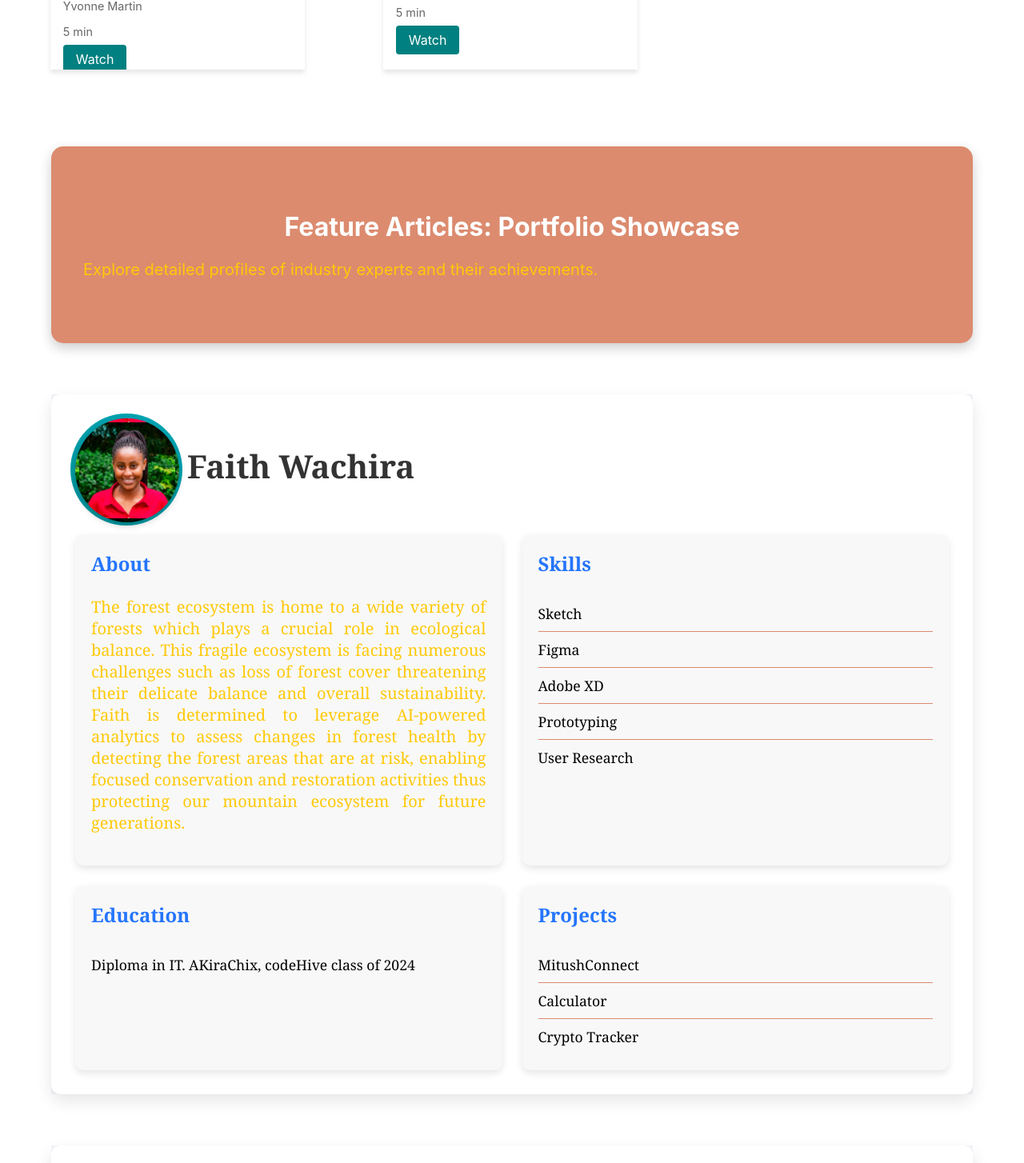
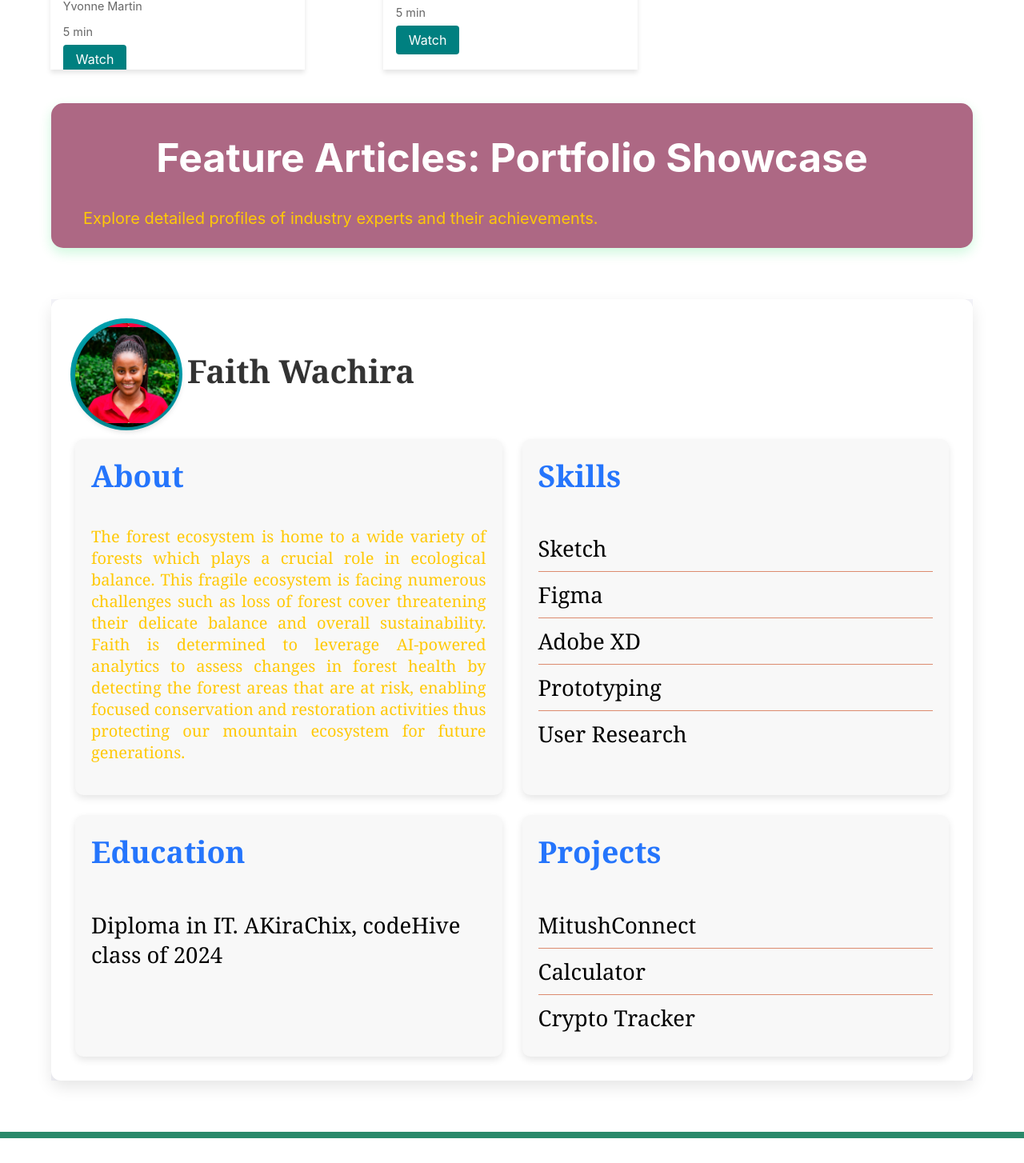
Before and after one commit to Maureen-Wangari/Kishya_website, a React (Create React App) app: page /blogs in a window 1280 px wide. Shown: the part 2051-3505 px from the top of the page at 80% size. Built offline with nearby package versions, Linux system fonts and the light colour scheme.

Commit message:
add title changes and color scheme updates

```diff
--- a/src/Podcast/index.css
+++ b/src/Podcast/index.css
@@ -3,7 +3,7 @@
   background-size: left;
   background-position: center;
   height: 45.8vh;
-  margin-top: 6%;
+  margin-top: 2%;
   display: flex;
   justify-content: left;
   gap: 5%;
@@ -33,8 +33,8 @@
 }
 
 .podcast-content {
-  background-color: rgba(245, 163, 12, 0.861);
-  color: #000000;
+  background-color: rgba(7, 76, 59, 0.861);
+  color: #ffffff;
   padding: 3rem;
   border-radius: 20px;
   width: 80%;
@@ -43,6 +43,11 @@
   top: 30%;
   z-index: 1;
   box-shadow: 0 4px 6px rgba(0, 0, 0, 0.1);
+}
+
+.michead{
+  font-size: 30px;
+  margin-left: 25%;
 }
 
 .podcast-content h1 {
--- a/src/Podcast/index.js
+++ b/src/Podcast/index.js
@@ -16,6 +16,12 @@ const Podcast = () => {
   };
 
   return (
+    <div>
+            <header className="headerportfolio">
+        <h1>Behind The Mic: Kishya Podcast</h1>
+        <p>The Pulse Of Progress</p>
+      </header>
+
     <div className="podcast-container">
          <div>
         <img src='Images/podcastimage.jpeg' alt='' className='podMic'/>
@@ -51,6 +57,7 @@ const Podcast = () => {
       </div>
 
     </div>
+    </div>
   );
 };
 
--- a/src/PortfolioPage/index.css
+++ b/src/PortfolioPage/index.css
@@ -5,16 +5,25 @@
     background: #F4F4F9;
     color: #333;
   }
+
+  .separator {
+    border-bottom: 8px solid #2a896a;
+    margin: 20px 0;
+    padding: 0;
+  }
+
   /* Header Styles */
   .headerportfolio {
     /* background: linear-gradient(to right, #6A11CB, #2575FC); */
-    background: #DC8B6F;
+    background: #ad6884;
     color: #fff;
     margin: 5%;
-    padding: 60px 40px;
+    font-size: 25px;
+    padding: 5px 40px;
     text-align: center;
     border-radius: 15px;
-    box-shadow: 0 6px 15px rgba(0, 0, 0, 0.2);
+    box-shadow: 0 6px 15px rgba(12, 218, 84, 0.2);
+    margin-top: 10px;
     margin-bottom: 50px;
     animation: fadeIn 1s ease-out;
   }
@@ -41,7 +50,7 @@
   }
   .portfolio:hover {
     transform: translateY(-15px);
-    box-shadow: 0 16px 32px rgba(0, 0, 0, 0.2);
+    box-shadow: 0 16px 32px rgb(8, 112, 53);
   }
   .portfolio-header {
     display: flex;
@@ -99,6 +108,7 @@
     padding: 20px;
     box-shadow: 0 4px 10px rgba(0, 0, 0, 0.1);
     color: black;
+    font-size: 25px;
   }
   h3 {
     margin-top: 0;
--- a/src/PortfolioPage/index.js
+++ b/src/PortfolioPage/index.js
@@ -1,5 +1,6 @@
 import React from 'react';
 import './index.css';
+
 const portfolios = [
   {
     name: 'Faith Wachira',
@@ -55,6 +56,7 @@ const portfolios = [
   }
   // Add more portfolio entries with profile pictures...
 ];
+
 const PortfolioSection = ({ portfolio }) => (
   <div className='main'>
     <article className="portfolio">
@@ -98,6 +100,7 @@ const PortfolioSection = ({ portfolio }) => (
     </article>
   </div>
 );
+
 const AllPortfolios = () => {
   return (
     <div className="all-portfolios">
@@ -106,10 +109,13 @@ const AllPortfolios = () => {
         <p>Explore detailed profiles of industry experts and their achievements.</p>
       </header>
       {portfolios.map((portfolio, index) => (
-        <PortfolioSection key={index} portfolio={portfolio} />
+        <React.Fragment key={index}>
+          <PortfolioSection portfolio={portfolio} />
+          {index < portfolios.length - 1 && <div className="separator"></div>}
+        </React.Fragment>
       ))}
     </div>
-
   );
 };
+
 export default AllPortfolios;
--- a/src/WritingSection/index.css
+++ b/src/WritingSection/index.css
@@ -2,6 +2,11 @@
   margin-top: 20%;
   margin-left: 5%;
   margin-right: 5%;
+}
+.trevBook{
+  margin-top: 15%;
+  font-size: 30px;
+  margin-left: 25%;
 }
 
 .blogHeading {
--- a/src/WritingSection/index.js
+++ b/src/WritingSection/index.js
@@ -3,6 +3,10 @@ import './index.css'
 const WritingSection=()=>{
 return(
    <div className="body">
+      <header className="headerportfolio">
+        <h1>Trevor Noah: Born A Crime</h1>
+        <p>The journey of an innocent young boy through apartheid trying to figure out his identity</p>
+      </header>
        <div className="blogHeading" >
          <h1 className="topHeading"> <a href="#cards">Born a Crime and its relevance to current social, political, and economic issues</a></h1>
          <p className="blogIntro">
```
Lines whose indentation alone changed are shown as unchanged.
